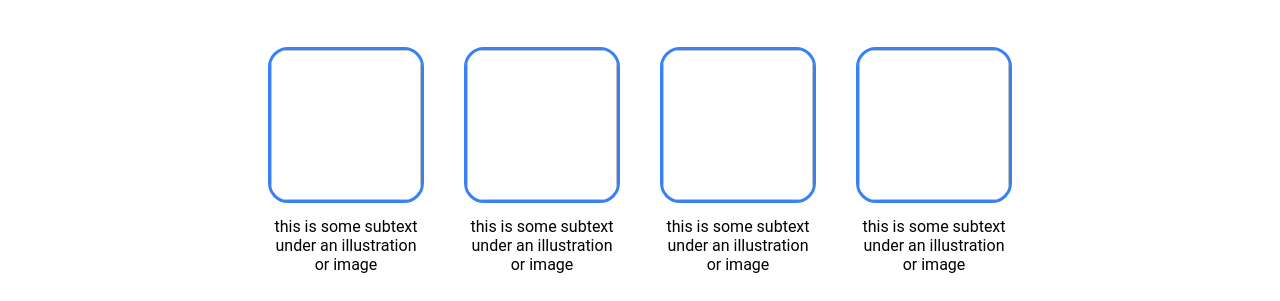
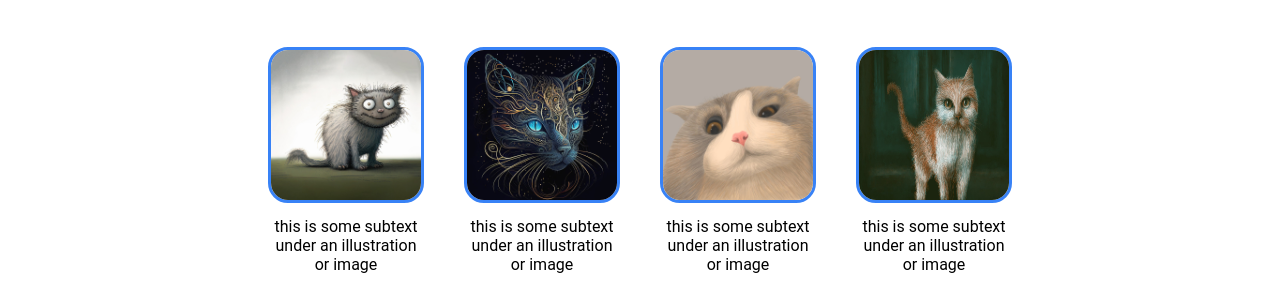
Before and after one commit to dmoore3554/odin-landing-page, a plain HTML site: page index.html in a window 1280 px wide. Shown: the part 499-800 px from the top of the page. Drawn offline with Linux system fonts and the light colour scheme.

Commit message:
Add images

```diff
--- a/index.html
+++ b/index.html
@@ -31,19 +31,19 @@
         <div class="image-header">Some random information</div>
         <div class="images">
             <div class="image">
-                <img>
+                <img src="./img/big-eyed-cat.jpg">
                 <div class="image-sub-text">this is some subtext under an illustration or image</div>
             </div>
             <div class="image">
-                <img>
+                <img src="./img/cool-cat.jpg">
                 <div class="image-sub-text">this is some subtext under an illustration or image</div>
             </div>
             <div class="image">
-                <img>
+                <img src="./img/warped-cat.jpg">
                 <div class="image-sub-text">this is some subtext under an illustration or image</div>
             </div>
             <div class="image">
-                <img>
+                <img src="./img/weird-cat.jpg">
                 <div class="image-sub-text">this is some subtext under an illustration or image</div>
             </div>
         </div>
```
Also changed, not shown: img/big-eyed-cat.jpg (added), img/cool-cat.jpg (added), img/warped-cat.jpg (added), img/weird-cat.jpg (added).
